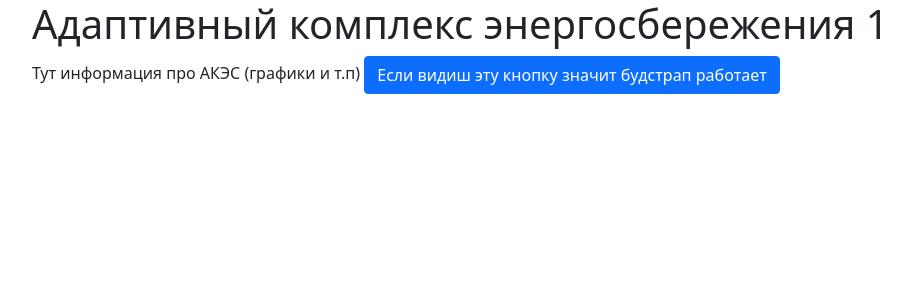
After one commit to vchkz/drm, a Flask app: template templates/aesc_page.html in a window 1280 px wide. The commit adds this page. Shown: the top 300 px of the page, without its empty margins (50-961 px from the left). Run offline with Flask 2, Linux system fonts and the light colour scheme; the template is opened without the code that fills it: most values are stand-ins (such as "Sample title", 1, 10 or a date in 2020).

Commit message:
Подключил bootstrap/CSS и исправил некоторые мелочи

```diff
--- a/app.py
+++ b/app.py
@@ -36,6 +36,15 @@ def main():
             flash("Неверный логин или пароль", "success")
             return redirect('/')
 
+     #авторизованного пользователея перебрасывает на /user или /admin ели он пытается зайти на главную
+    try:
+        username = session['_user_id']
+        if dataBase.get_user(dataBase.get_user_id(username))[1] == 0:
+            return redirect('/user')
+        else:
+            return redirect('/admin')
+    except:
+        pass
 
     return render_template("Cont.html")
 
@@ -59,9 +68,23 @@ def logout():
 @app.route('/user')  # Страница пользователя
 @login_required
 def user():
-    # sernum_list =
-    # return render_template("admin_page.html", sernum_list=sernum_list)
-    return render_template("user_page.html")
+    username = session['_user_id']
+
+    serial_numbers = list(map(lambda x: dataBase.get_serial_number(x),
+                              dataBase.get_serial_numbers_access(dataBase.get_user_id(username))))
+    return render_template("user_page.html", username=username, serial_numbers=serial_numbers)
+
+
+@app.route('/aesc/<aesc_serial_number>')  # Страница пользователя
+@login_required
+def aesc(aesc_serial_number):
+    username = session['_user_id']
+    serial_numbers = list(map(lambda x: dataBase.get_serial_number(x),
+                              dataBase.get_serial_numbers_access(dataBase.get_user_id(username))))
+    if int(aesc_serial_number) in serial_numbers:
+        return render_template("aesc_page.html", username=username, serial_number=aesc_serial_number)
+    else:
+        return 'Доступ запрещён'
 
 
 @app.route('/admin/delete-serial-number', methods=['POST'])  # Вспомогательная страница (Зайти сюда нельзя)
@@ -106,6 +129,9 @@ def admin_page():
     user_list_admin_page = [(list(map(lambda x: dataBase.get_serial_number(x),
                                       dataBase.get_serial_numbers_access(i[0]))), i[2])
                             for i in dataBase.get_users() if not i[1]]
+
+    if dataBase.get_user(dataBase.get_user_id(session['_user_id']))[1] == 0:
+        return 'Доступ запрещён'
 
     return render_template("admin_page.html", user_list_admin_page=user_list_admin_page)
 
--- /dev/null
+++ b/templates/aesc_page.html
@@ -0,0 +1,10 @@
+{% extends 'base.html' %}
+{% block title %} Доступные АКЭС {% endblock %}
+
+{% block body %}
+<h1>Адаптивный комплекс энергосбережения {{serial_number}}</h1>
+<p>
+Тут информация про АКЭС (графики и т.п)
+<button type="button" class="btn btn-primary" data-toggle="popover" title="Сообщение" >Если видиш эту кнопку значит будстрап работает</button>
+
+{% endblock %}
--- a/templates/base.html
+++ b/templates/base.html
@@ -5,10 +5,16 @@
     <meta name="viewport"
           content="width=device-width, user-scalable=no, initial-scale=1.0, maximum-scale=1.0, minimum-scale=1.0">
     <meta http-equiv="X-UA-Compatible" content="ie=edge">
+    <link rel="stylesheet" href="drm.css">
+    <link href="https://cdn.jsdelivr.net/npm/bootstrap@5.1.3/dist/css/bootstrap.min.css" rel="stylesheet" integrity="sha384-1BmE4kWBq78iYhFldvKuhfTAU6auU8tT94WrHftjDbrCEXSU1oBoqyl2QvZ6jIW3" crossorigin="anonymous">
     <title>{% block title %} {% endblock %}</title>
+    <script defer src="https://cdn.jsdelivr.net/npm/bootstrap@5.1.3/dist/js/bootstrap.bundle.min.js" integrity="sha384-ka7Sk0Gln4gmtz2MlQnikT1wXgYsOg+OMhuP+IlRH9sENBO0LRn5q+8nbTov4+1p" crossorigin="anonymous"></script>
+
 </head>
 
 <body>
+<div class="container">
 {% block body %}{% endblock %}
+</div>
 </body>
 </html>
```
Also changed, not shown: templates/user_page.html (+7 -1 lines), templates/drm.css (added).
